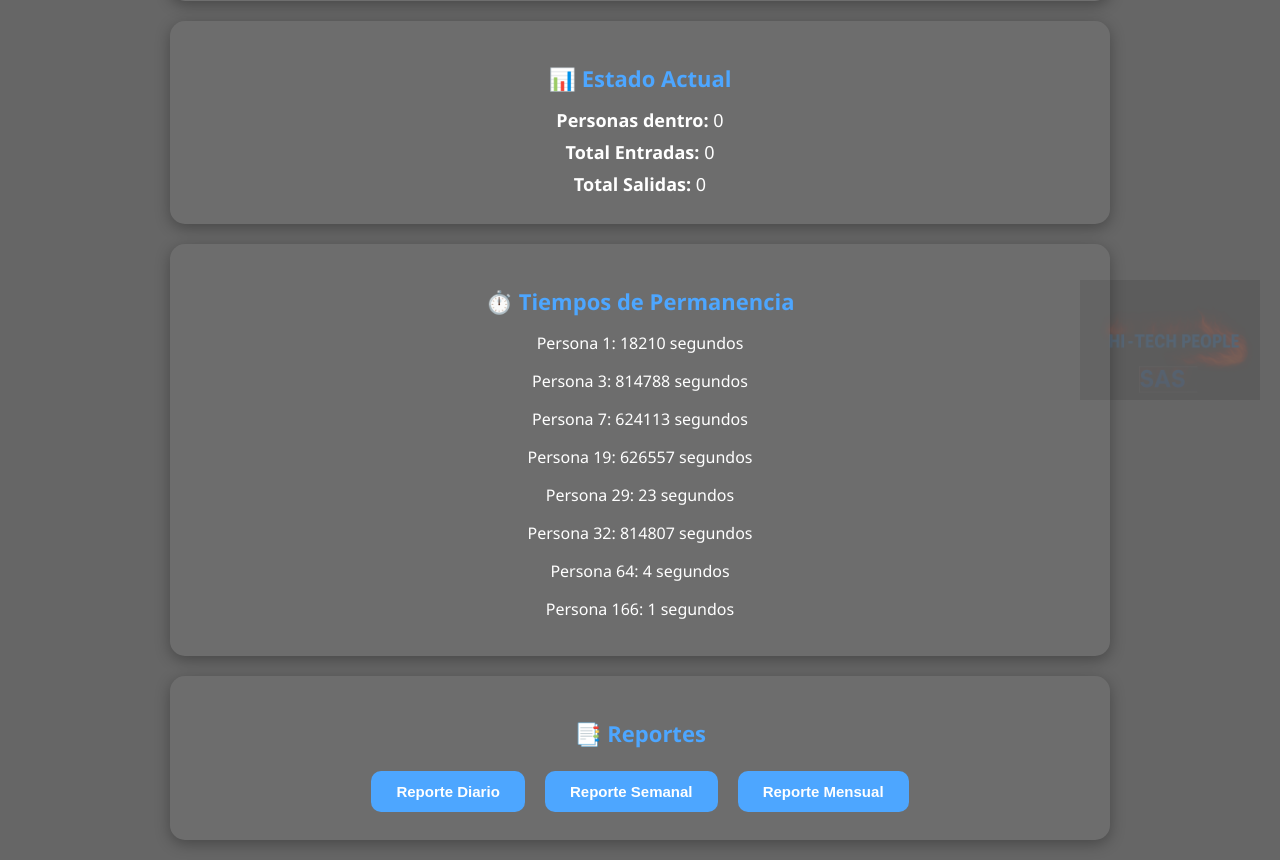
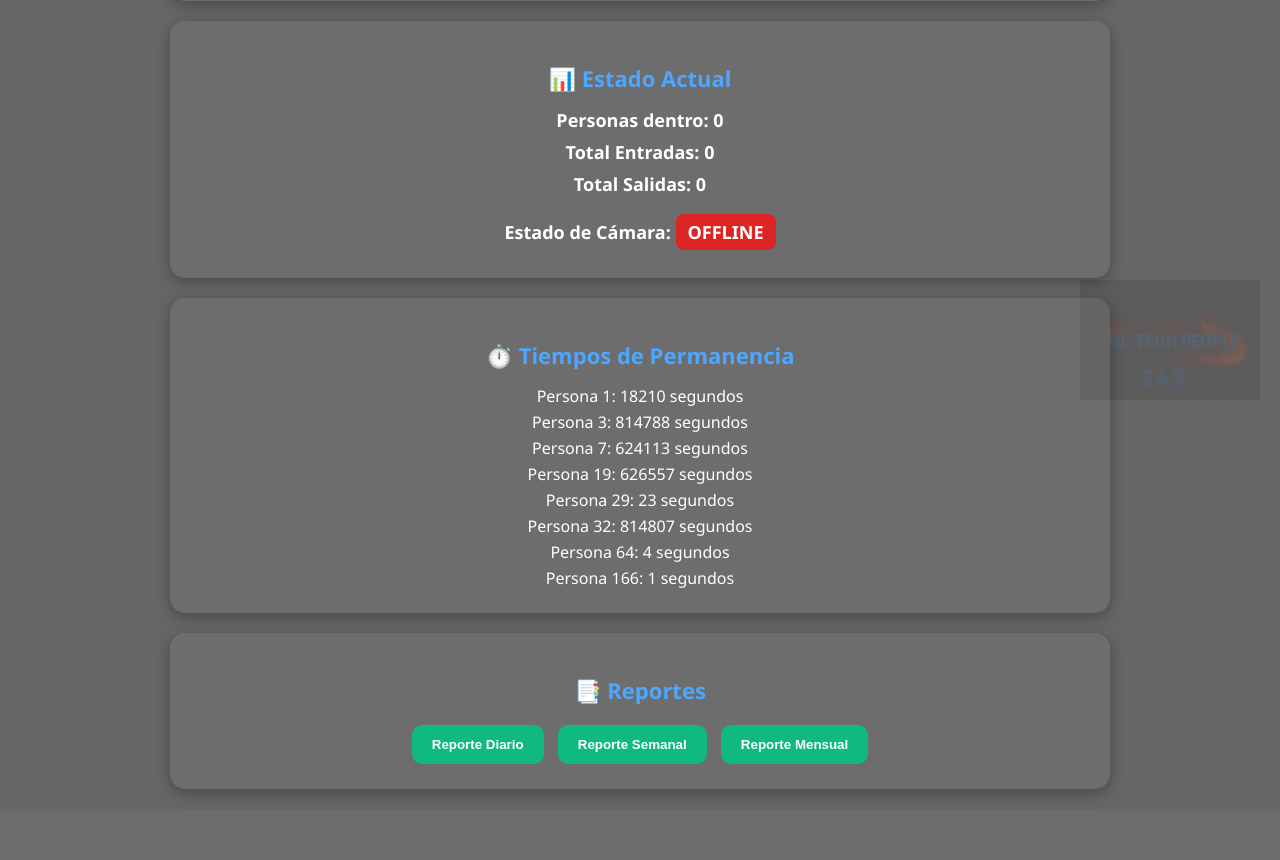
Before and after one commit to marcoantoniomesacaceres-lgtm/monitoreo-Camaras, a FastAPI app: page / in a window 1280 px wide. Shown: the part 350-1210 px from the top of the page. After the commit the page ends 1149 px from the top, so only its background shows below. Run offline with FastAPI, Linux system fonts and the light colour scheme; data comes from the database, SQL or seed files in the repository; both versions use the stored data as it was after the commit.

Commit message:
commit 17 09 2025 17horas

```diff
--- a/dashboard/static/style.css
+++ b/dashboard/static/style.css
@@ -1,4 +1,6 @@
-/* Fuente moderna sin internet */
+/* ==========================
+   🎨 Estilos generales
+   ========================== */
 body {
   font-family: "Segoe UI", Tahoma, Arial, sans-serif;
   margin: 0;
@@ -7,37 +9,32 @@ body {
   background-size: cover;
   color: #fff;
   text-align: center;
-
-  /* ✅ Marca de agua */
-  position: relative;
+  position: relative; /* ✅ para marca de agua */
 }
 
 body::before {
   content: "";
   position: fixed;
-  bottom: 20px;   /* pegado abajo */
-  right: 20px;    /* pegado a la derecha */
-  width: 180px;   /* ajusta tamaño */
+  bottom: 20px;
+  right: 20px;
+  width: 180px;
   height: 180px;
   background: url('/static/Logo_Hi-tech-people-sas.png') no-repeat center center;
   background-size: contain;
-  opacity: 0.15;  /* transparencia */
-  z-index: 0;     /* atrás de todo */
+  opacity: 0.15;
+  z-index: 0;
   pointer-events: none;
 }
 
-/* Iconos (se usan emojis o SVG inline) */
-.icon {
-  margin-right: 6px;
-}
-
-/* Header */
+/* ==========================
+   🏷️ Encabezado
+   ========================== */
 header {
   padding: 20px;
   background: rgba(0, 0, 0, 0.7);
   box-shadow: 0 4px 10px rgba(0,0,0,0.5);
   position: relative;
-  z-index: 1; /* ✅ sobre el logo */
+  z-index: 1;
 }
 header h1 {
   font-size: 40px;
@@ -52,7 +49,9 @@ header h2 {
   font-weight: 400;
 }
 
-/* Secciones (cards) */
+/* ==========================
+   📦 Secciones (cards)
+   ========================== */
 section {
   margin: 20px auto;
   padding: 20px;
@@ -62,7 +61,7 @@ section {
   border-radius: 15px;
   box-shadow: 0 4px 15px rgba(0,0,0,0.3);
   position: relative;
-  z-index: 1; /* ✅ asegura que estén sobre el logo */
+  z-index: 1;
 }
 section h3 {
   margin-bottom: 15px;
@@ -73,14 +72,10 @@ section h3 {
   justify-content: center;
 }
 
-/* Texto de estado */
-.status p {
-  font-size: 18px;
-  margin: 8px 0;
-}
-
-/* Botones */
-button {
+/* ==========================
+   📷 Cámara
+   ========================== */
+.camera-control button {
   margin: 8px;
   padding: 12px 25px;
   font-size: 15px;
@@ -95,12 +90,11 @@ button {
   gap: 8px;
   transition: transform 0.2s, background 0.3s;
 }
-button:hover {
+.camera-control button:hover {
   background-color: #1a75ff;
   transform: scale(1.05);
 }
 
-/* Cámara */
 .camera-control img {
   width: 100%;
   max-width: 700px;
@@ -108,3 +102,63 @@ button:hover {
   border: 3px solid #4da6ff;
   margin-top: 15px;
 }
+
+/* ==========================
+   📊 Estado numérico
+   ========================== */
+.status p {
+  font-size: 18px;
+  margin: 8px 0;
+}
+.status span {
+  font-weight: bold;
+  color: #fff;
+}
+
+/* ==========================
+   🚦 Estado de cámara (semáforo)
+   ========================== */
+#cameraStatus {
+  padding: 6px 12px;
+  border-radius: 8px;
+  font-weight: bold;
+  display: inline-block;
+  margin-top: 10px;
+}
+.status-online {
+  background-color: #16a34a; /* verde */
+}
+.status-offline {
+  background-color: #dc2626; /* rojo */
+}
+.status-reconnecting {
+  background-color: #facc15; /* amarillo */
+  color: #000;
+}
+
+/* ==========================
+   ⏱️ Duraciones
+   ========================== */
+.durations p {
+  margin: 4px 0;
+  font-size: 16px;
+}
+
+/* ==========================
+   📑 Reportes
+   ========================== */
+.reports button {
+  margin: 5px;
+  padding: 12px 20px;
+  background: #10b981;
+  color: white;
+  border: none;
+  border-radius: 10px;
+  cursor: pointer;
+  font-weight: bold;
+  transition: transform 0.2s, background 0.3s;
+}
+.reports button:hover {
+  background: #059669;
+  transform: scale(1.05);
+}
--- a/dashboard/templates/index.html
+++ b/dashboard/templates/index.html
@@ -4,30 +4,77 @@
   <meta charset="UTF-8">
   <title>SISMONICAMARAS Dashboard</title>
 
-  <!-- ✅ Agregado favicon -->
+  <!-- ✅ Favicon -->
   <link rel="icon" type="image/x-icon" href="/static/favicon.ico">
 
   <link rel="stylesheet" href="/static/style.css">
   <script>
     async function updateStatus() {
+      try {
         const res = await fetch("/status");
         const data = await res.json();
-      document.getElementById("inside").innerText = data.inside;
-      document.getElementById("entered").innerText = data.entered;
-      document.getElementById("exited").innerText = data.exited;
+
+        // Actualizar contadores
+        document.getElementById("inside").innerText = data.inside ?? data.state?.inside ?? 0;
+        document.getElementById("entered").innerText = data.entered ?? data.state?.entered ?? 0;
+        document.getElementById("exited").innerText = data.exited ?? data.state?.exited ?? 0;
+
+        // 🚦 Actualizar estado de la cámara con clases (semáforo)
+        const cameraStatus = document.getElementById("cameraStatus");
+        if (data.camera_status === "ONLINE") {
+          cameraStatus.innerText = "ONLINE";
+          cameraStatus.className = "status-online";
+        } else if (data.camera_status === "RECONNECTING") {
+          cameraStatus.innerText = "RECONNECTING...";
+          cameraStatus.className = "status-reconnecting";
+        } else {
+          cameraStatus.innerText = "OFFLINE";
+          cameraStatus.className = "status-offline";
+        }
+
+        // Encender/apagar feed de video
+        const videoFeed = document.getElementById("videoFeed");
+        if (data.camera_active && videoFeed.src === "") {
+          videoFeed.src = "/video";
+        }
+        if (!data.camera_active && videoFeed.src !== "") {
+          videoFeed.src = "";
+        }
+      } catch (e) {
+        console.error("❌ Error obteniendo estado:", e);
+      }
     }
 
     async function toggleCamera() {
-      const res = await fetch("/toggle_camera", {method: "POST"});
+      try {
+        const res = await fetch("/toggle_camera", { method: "POST" });
         const data = await res.json();
+
+        const cameraStatus = document.getElementById("cameraStatus");
+        if (data.camera_status === "ONLINE") {
+          cameraStatus.innerText = "ONLINE";
+          cameraStatus.className = "status-online";
+        } else if (data.camera_status === "RECONNECTING") {
+          cameraStatus.innerText = "RECONNECTING...";
+          cameraStatus.className = "status-reconnecting";
+        } else {
+          cameraStatus.innerText = "OFFLINE";
+          cameraStatus.className = "status-offline";
+        }
+
+        const videoFeed = document.getElementById("videoFeed");
         if (data.camera_active) {
-          document.getElementById("videoFeed").src = "/video";
+          videoFeed.src = "/video";
         } else {
-          document.getElementById("videoFeed").src = "";
+          videoFeed.src = "";
+        }
+      } catch (e) {
+        console.error("❌ Error alternando cámara:", e);
       }
     }
 
     async function updateDurations() {
+      try {
         const res = await fetch("/durations");
         const data = await res.json();
         let html = "";
@@ -35,6 +82,9 @@
           html += `<p>Persona ${id}: ${Math.round(seconds)} segundos</p>`;
         }
         document.getElementById("durations").innerHTML = html;
+      } catch (e) {
+        console.error("❌ Error obteniendo tiempos de permanencia:", e);
+      }
     }
 
     setInterval(updateStatus, 2000);
@@ -46,7 +96,7 @@
   </script>
 </head>
 <body>
-  <!-- Encabezado con logo de la empresa -->
+  <!-- Encabezado -->
   <header>
     <h1>HI - TECH PEOPLE SAS</h1>
     <h2>Sistema de Monitoreo de Cámaras</h2>
@@ -67,6 +117,12 @@
     <p><strong>Personas dentro:</strong> <span id="inside">0</span></p>
     <p><strong>Total Entradas:</strong> <span id="entered">0</span></p>
     <p><strong>Total Salidas:</strong> <span id="exited">0</span></p>
+
+    <!-- 🚦 Estado de la cámara con colores -->
+    <p>
+      <strong>Estado de Cámara:</strong>
+      <span id="cameraStatus" class="status-offline">OFFLINE</span>
+    </p>
   </section>
 
   <!-- Tiempos de permanencia -->
--- a/main.py
+++ b/main.py
@@ -11,7 +11,8 @@ from modules import storage, alerts, notifications
 from reports.daily_report import generate_daily_report
 from reports.weekly_report import generate_weekly_report
 from reports.monthly_report import generate_monthly_report
-import time  # 👈 Necesario para debounce
+import time
+import numpy as np
 
 # -----------------------------
 # 📜 Configuración de logs
@@ -39,7 +40,8 @@ logger.info("🚀 Aplicación iniciada y base de datos inicializada")
 
 # Estado global
 STATE = {"inside": 0, "entered": 0, "exited": 0}
-CAMERA_ACTIVE = False
+CAMERA_ACTIVE = False  # control desde UI
+CAMERA_STATUS = "OFFLINE"  # "ONLINE", "OFFLINE", "RECONNECTING"
 
 # Configuración de templates
 templates = Jinja2Templates(directory="dashboard/templates")
@@ -64,10 +66,8 @@ except Exception as e:
     logger.error(f"❌ Error cargando modelo YOLO: {e}", exc_info=True)
     raise
 
-# Historial de posiciones por ID
+# Historial de posiciones y eventos
 last_positions = {}
-
-# Historial de últimos eventos (para debounce)
 last_events = {}  # {person_id: {"action": "entered"/"exited", "time": timestamp}}
 EVENT_DEBOUNCE_SECONDS = 3  # Tiempo mínimo entre eventos repetidos
 
@@ -79,13 +79,18 @@ async def home(request: Request):
     logger.info("📄 Página principal servida")
     return templates.TemplateResponse(
         "index.html",
-        {"request": request, "state": STATE, "camera_active": CAMERA_ACTIVE},
+        {
+            "request": request,
+            "state": STATE,
+            "camera_active": CAMERA_ACTIVE,
+            "camera_status": CAMERA_STATUS,
+        },
     )
 
 @app.get("/status")
 async def get_status():
-    logger.debug(f"📊 Estado solicitado: {STATE}")
-    return STATE
+    logger.debug(f"📊 Estado solicitado: {STATE} - CAMERA_STATUS: {CAMERA_STATUS}")
+    return {"state": STATE, "camera_active": CAMERA_ACTIVE, "camera_status": CAMERA_STATUS}
 
 @app.get("/durations")
 async def get_durations():
@@ -114,90 +119,144 @@ async def monthly_report():
     return FileResponse(filepath, media_type="application/pdf", filename="monthly_report.pdf")
 
 # -----------------------------
-# 📷 Video con YOLOv8 + Tracking
+# 🔧 Utilidades para reconexión
+# -----------------------------
+def make_offline_frame(width=640, height=480, text="CAMERA OFFLINE"):
+    frame = np.zeros((height, width, 3), dtype=np.uint8)
+    font = cv2.FONT_HERSHEY_SIMPLEX
+    scale, thickness = 1.0, 2
+    text_size = cv2.getTextSize(text, font, scale, thickness)[0]
+    x, y = (width - text_size[0]) // 2, (height + text_size[1]) // 2
+    cv2.putText(frame, text, (x, y), font, scale, (0, 0, 255), thickness, cv2.LINE_AA)
+    _, buf = cv2.imencode(".jpg", frame)
+    return buf.tobytes()
+
+def notify_camera_status(status, details=None):
+    try:
+        if hasattr(notifications, "notify"):
+            notifications.notify({"camera_status": status, "details": details})
+        elif hasattr(notifications, "send"):
+            notifications.send({"camera_status": status, "details": details})
+    except Exception:
+        logger.debug("No se pudo enviar notificación de cámara.")
+
+# -----------------------------
+# 📷 Video con YOLOv8 + Tracking + Reconexión + Debounce
 # -----------------------------
 def generate_video():
-    global CAMERA_ACTIVE, last_positions, last_events
+    global CAMERA_ACTIVE, CAMERA_STATUS, last_positions, last_events
 
-    cap = cv2.VideoCapture(0)
-    if not cap.isOpened():
-        logger.error("❌ No se pudo abrir la cámara")
-        return
-
-    line_y = int(cap.get(cv2.CAP_PROP_FRAME_HEIGHT) // 2)
-    logger.info("📷 Cámara iniciada para streaming")
+    BASE_BACKOFF, MAX_BACKOFF, MAX_ATTEMPTS = 1.0, 16.0, None
+    offline_frame = make_offline_frame()
 
     while CAMERA_ACTIVE:
-        success, frame = cap.read()
-        if not success:
-            logger.error("⚠️ Fallo al leer frame de la cámara")
-            break
+        cap = cv2.VideoCapture(0)
+        if not cap.isOpened():
+            CAMERA_STATUS = "OFFLINE"
+            logger.warning("⚠️ No se pudo abrir la cámara: entrando en reconexión")
+            notify_camera_status("OFFLINE", "No se pudo abrir cámara")
+            attempt, backoff = 0, BASE_BACKOFF
 
-        try:
-            results = model.track(frame, persist=True, stream=True)
-        except Exception as e:
-            logger.error(f"❌ Error en inferencia YOLO: {e}", exc_info=True)
-            continue
+            while CAMERA_ACTIVE and (MAX_ATTEMPTS is None or attempt < MAX_ATTEMPTS):
+                attempt += 1
+                CAMERA_STATUS = f"RECONNECTING (attempt {attempt})"
+                logger.info(f"🔄 Intento reconexión #{attempt} en {backoff:.1f}s")
+                notify_camera_status("RECONNECTING", {"attempt": attempt})
 
-        for r in results:
-            if r.boxes.id is None:
+                start_wait = time.time()
+                while time.time() - start_wait < backoff and CAMERA_ACTIVE:
+                    yield b"--frame\r\nContent-Type: image/jpeg\r\n\r\n" + offline_frame + b"\r\n"
+                    time.sleep(1.0)
+
+                cap = cv2.VideoCapture(0)
+                if cap.isOpened():
+                    CAMERA_STATUS = "ONLINE"
+                    logger.info("✅ Cámara reconectada")
+                    notify_camera_status("ONLINE")
+                    break
+                backoff = min(backoff * 2.0, MAX_BACKOFF)
+
+            if not cap or not cap.isOpened():
+                CAMERA_STATUS = "OFFLINE"
+                logger.error("❌ No fue posible reconectar la cámara")
+                notify_camera_status("OFFLINE", "Reconexión fallida")
+                while CAMERA_ACTIVE:
+                    yield b"--frame\r\nContent-Type: image/jpeg\r\n\r\n" + offline_frame + b"\r\n"
+                    time.sleep(1.0)
+                break
+
+        line_y = int(cap.get(cv2.CAP_PROP_FRAME_HEIGHT) // 2) or 240
+        CAMERA_STATUS = "ONLINE"
+        logger.info("📷 Cámara iniciada para streaming")
+        notify_camera_status("ONLINE")
+
+        while CAMERA_ACTIVE:
+            success, frame = cap.read()
+            if not success:
+                logger.warning("⚠️ Fallo al leer frame. Intentando reconectar...")
+                cap.release()
+                CAMERA_STATUS = "OFFLINE"
+                notify_camera_status("OFFLINE", "Fallo lectura frame")
+                break
+
+            try:
+                results = model.track(frame, persist=True, stream=True)
+            except Exception as e:
+                logger.error(f"❌ Error YOLO: {e}", exc_info=True)
+                _, buffer = cv2.imencode(".jpg", frame)
+                yield b"--frame\r\nContent-Type: image/jpeg\r\n\r\n" + buffer.tobytes() + b"\r\n"
                 continue
-            for box in r.boxes:
-                cls = int(box.cls[0])
-                if model.names[cls] != "person":
+
+            for r in results:
+                if not hasattr(r, "boxes") or r.boxes is None:
                     continue
+                for box in r.boxes:
+                    if not hasattr(box, "id") or box.id is None:
+                        continue
+                    cls = int(box.cls[0])
+                    if model.names[cls] != "person":
+                        continue
 
-                person_id = int(box.id[0])
-                x1, y1, x2, y2 = map(int, box.xyxy[0])
-                cx, cy = (x1 + x2) // 2, (y1 + y2) // 2
+                    person_id = int(box.id[0])
+                    _, y1, _, y2 = map(int, box.xyxy[0])
+                    cy = (y1 + y2) // 2
 
-                # Lógica de cruce con filtro de debounce
-                if person_id in last_positions:
-                    prev_y = last_positions[person_id]
-                    action = None
+                    if person_id in last_positions:
+                        prev_y = last_positions[person_id]
+                        action = "entered" if prev_y > line_y and cy <= line_y else \
+                                 "exited" if prev_y < line_y and cy >= line_y else None
 
-                    if prev_y > line_y and cy <= line_y:  # entrada
-                        action = "entered"
-                    elif prev_y < line_y and cy >= line_y:  # salida
-                        action = "exited"
+                        if action:
+                            now = time.time()
+                            last_event = last_events.get(person_id)
+                            if not last_event or last_event["action"] != action or (now - last_event["time"]) > EVENT_DEBOUNCE_SECONDS:
+                                if action == "entered":
+                                    STATE["entered"] += 1
+                                    STATE["inside"] += 1
+                                else:
+                                    STATE["exited"] += 1
+                                    STATE["inside"] = max(0, STATE["inside"] - 1)
 
-                    if action:
-                        now = time.time()
-                        last_event = last_events.get(person_id)
+                                storage.save_event(action, person_id)
+                                logger.info(f"👤 Persona {person_id} { 'entró' if action == 'entered' else 'salió' }")
+                                last_events[person_id] = {"action": action, "time": now}
 
-                        # Verificar debounce
-                        if not last_event or last_event["action"] != action or (now - last_event["time"]) > EVENT_DEBOUNCE_SECONDS:
-                            if action == "entered":
-                                STATE["entered"] += 1
-                                STATE["inside"] += 1
-                            else:
-                                STATE["exited"] += 1
-                                STATE["inside"] = max(0, STATE["inside"] - 1)
+                    last_positions[person_id] = cy
 
-                            storage.save_event(action, person_id)
-                            logger.info(f"👤 Persona {person_id} { 'entró' if action == 'entered' else 'salió' }")
+            cv2.line(frame, (0, line_y), (frame.shape[1], line_y), (255, 0, 0), 2)
+            _, buffer = cv2.imencode(".jpg", frame)
+            yield b"--frame\r\nContent-Type: image/jpeg\r\n\r\n" + buffer.tobytes() + b"\r\n"
 
-                            # Actualizar último evento
-                            last_events[person_id] = {"action": action, "time": now}
+        cap.release()
 
-                last_positions[person_id] = cy
-
-        # Dibujar línea virtual
-        cv2.line(frame, (0, line_y), (frame.shape[1], line_y), (255, 0, 0), 2)
-
-        _, buffer = cv2.imencode(".jpg", frame)
-        yield (
-            b"--frame\r\n"
-            b"Content-Type: image/jpeg\r\n\r\n" + buffer.tobytes() + b"\r\n"
-        )
-
-    cap.release()
+    CAMERA_STATUS = "OFFLINE"
     logger.info("📷 Cámara detenida")
+    notify_camera_status("OFFLINE", "Stream terminado")
 
 @app.get("/video")
 async def video_feed():
     if not CAMERA_ACTIVE:
-        logger.warning("⚠️ Solicitud de video pero la cámara está apagada")
+        logger.warning("⚠️ Solicitud de video pero cámara apagada")
         return JSONResponse({"error": "Cámara apagada"})
     return StreamingResponse(
         generate_video(), media_type="multipart/x-mixed-replace; boundary=frame"
@@ -205,10 +264,14 @@ async def video_feed():
 
 @app.post("/toggle_camera")
 async def toggle_camera():
-    global CAMERA_ACTIVE
+    global CAMERA_ACTIVE, CAMERA_STATUS
     CAMERA_ACTIVE = not CAMERA_ACTIVE
     if CAMERA_ACTIVE:
+        CAMERA_STATUS = "ONLINE"
         logger.info("✅ Cámara encendida")
+        notify_camera_status("ONLINE")
     else:
+        CAMERA_STATUS = "OFFLINE"
         logger.info("🛑 Cámara apagada")
-    return {"camera_active": CAMERA_ACTIVE}
+        notify_camera_status("OFFLINE")
+    return {"camera_active": CAMERA_ACTIVE, "camera_status": CAMERA_STATUS}
```
Also changed, not shown: data/SISMONICAMARAS.db, 3 other files. Lines whose indentation alone changed are shown as unchanged.
